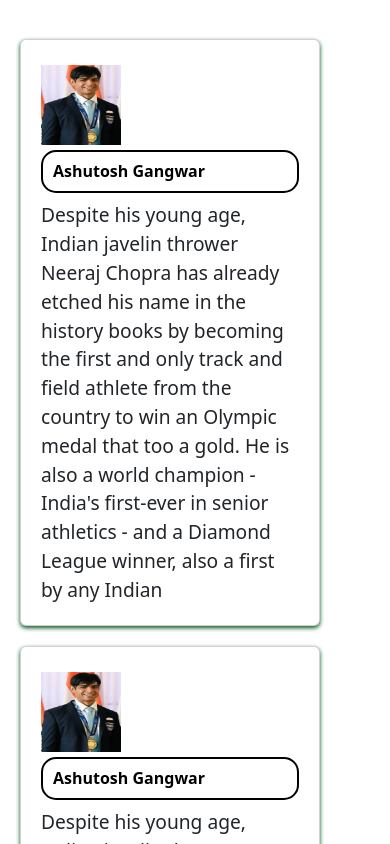
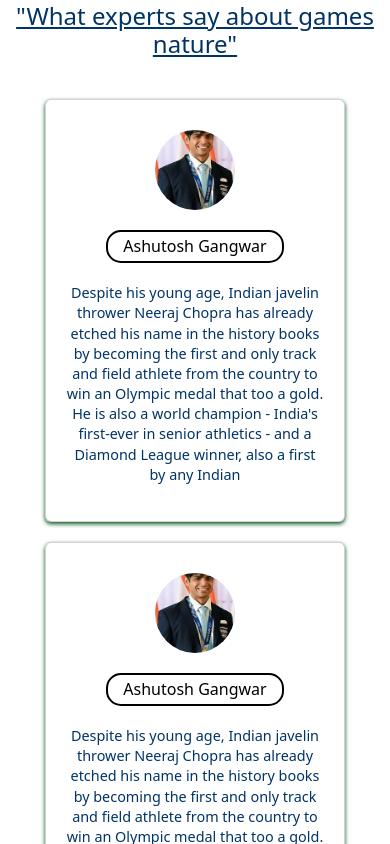
Before and after one commit to ashutoshgangwar/start_olampix, a React (Create React App) app: page / in a window 390 px wide. Shown: the part 920-1764 px from the top of the page. Built offline with nearby package versions, Linux system fonts and the light colour scheme.

Commit message:
Bogs component updated in show more and remove extra css

```diff
--- a/src/App.css
+++ b/src/App.css
@@ -157,156 +157,99 @@ p {
 
 
 
-/* Cards */
+/* Blog Section */
 
-/* Experiance */
-.exp{
-  color: var(--background-color3);
-  margin-left: 20px;
-  text-decoration:underline;
+.subheading {
+  text-align: center;
+  margin: 20px 0;
+  font-size: 1.5rem;
+  color: var(--background-color1);
+  text-decoration: underline;
 }
 
+.exp {
+  color: var(--background-color3);
+  margin: 20px;
+  text-decoration: underline;
+  text-align: center;
+}
+
+/* Card Container */
 .card-container {
   display: flex;
   flex-wrap: wrap;
-  justify-content: space-between;
+  justify-content: space-around;
   padding: 20px;
+  gap: 20px; /* Add spacing between cards */
 }
 
+/* Individual Cards */
 .card {
-  position: relative;
   border: 1px solid #ccc;
   border-radius: 8px;
   box-shadow: 0 2px 4px var(--background-color2);
-  width: calc(33.33% - 20px); /* Adjusted width */
-  box-shadow: 0 2px 4px var(--background-color2);
-  text-align: left; /* Align text to the left */
-  margin-bottom: 20px;
-  padding: 20px; /* Add padding to the card content */
-  max-width: 300px; /* Set a max-width for better readability */
+  text-align: center;
+  width: 100%; /* Default width */
+  max-width: 300px; /* Constrain the card's width */
+  padding: 20px;
+  background-color: var(--background-color3);
+  color: var(--background-color1);
+}
 
-  /* Add a media query to make cards full width on smaller screens */
-  @media screen and (max-width: 768px) {
+.card img {
+  height: 80px;
+  width: 80px;
+  margin: 10px auto;
+  display: block;
+  border-radius: 50%;
+  object-fit: cover;
+}
+
+.card h6 {
+  color: var(--background-color1);
+  border: 2px solid var(--background-color1);
+  border-radius: 15px;
+  margin: 10px 0;
+  padding: 5px;
+  display: inline-block;
+  font-size: 1rem;
+}
+
+.card p {
+  font-size: 0.9rem;
+  line-height: 1.4;
+  margin-top: 10px;
+  color: var(--background-color1);
+}
+
+/* Responsive Design */
+@media screen and (max-width: 768px) {
+  .card-container {
+    flex-direction: column;
+    align-items: center;
+    gap: 20px;
+  }
+
+  .card {
     width: 100%;
   }
 }
-
-.card h3,
-.card p,
-.card span,
-.card li {
-  margin: 0;
-  padding: 0;
+.show-more {
+  text-align: center;
+  margin-top: 20px;
 }
 
-.card span {
-  display: block;
-  margin-bottom: 10px; /* Add some space between spans */
-  font-weight: bold; /* Make spans bold */
+.show-more-link {
+  display: inline-block;
+  padding: 10px 20px;
+  background-color: var(--background-color1);
+  color: white;
+  text-decoration: none;
+  border-radius: 5px;
+  font-size: 1rem;
+  transition: background-color 0.3s ease;
 }
 
-.card li {
-  list-style-type: none; /* Remove default list style */
-  margin-bottom: 5px; /* Add some space between list items */
+.show-more-link:hover {
+  background-color: #1500d6;
 }
-
-.image-comapny img {
-  height: 80px;
-  width: 80px;
-  position: relative;
-  margin-top: 5px;
-}
-
-.job-time {
-  margin-top: 5px;
-}
-
-.bullet-item {
-  margin-bottom: 5px; /* Adjust spacing between items */
-  color: var(--background-color1);
-}
-
-.bullet-item:before {
-  content: "•"; /* Bullet character */
-  margin-right: 5px; /* Adjust spacing between bullet and text */
-}
-
-.job-timing {
-  position: absolute;
-  bottom: 0;
-  right: 0;
-  margin: 10px;
-}
-
-
-
-
-/* Projects */
-.exp{
-  color: var(--background-color3);
-  margin-left: 20px;
-  text-decoration:underline;
-}
-
-.project-card-container {
-  display: flex;
-  flex-wrap: wrap;
-  justify-content: space-between;
-  padding: 20px;
-  background-color: var(--background-color1);
-
-}
-
-.project-card {
-  position: relative;
-  border: 1px solid #ccc;
-  border-radius: 8px;
-  box-shadow: 0 2px 4px var(--background-color3);
-  width: calc(33.33% - 20px); /* Adjusted width */
-  box-shadow: 0 2px 4px var(--background-color2);
-  text-align: left; /* Align text to the left */
-  margin-bottom: 20px;
-  padding: 20px; /* Add padding to the card content */
-  max-width: 300px; /* Set a max-width for better readability */
-  background-color: var(--background-color3);
-
-
-  /* Add a media query to make cards full width on smaller screens */
-  @media screen and (max-width: 768px) {
-    width: 100%;
-  }
-}
-
-
-.project-card h3,
-.project-card p,
-.project-card span,
-.project-card li {
-  margin: 0;
-  padding: 0;
-}
-
-.project-card span {
-  display: block;
-  margin-bottom: 10px; /* Add some space between spans */
-  font-weight: bold; /* Make spans bold */
-}
-
-.project-card li {
-  list-style-type: none; /* Remove default list style */
-  margin-bottom: 5px; /* Add some space between list items */
-
-
-}
-
-
-.project-bullet-item {
-  margin-bottom: 5px; /* Adjust spacing between items */
-
-  color: var(--background-color1);
-}
-
-.bullet-item:before {
-  content: "•"; /* Bullet character */
-  margin-right: 5px; /* Adjust spacing between bullet and text */
-}
--- a/src/Blogs.js
+++ b/src/Blogs.js
@@ -4,13 +4,38 @@ import "./App.css";
 function Blogs() {
   return (
     <div className="maincard">
-      <h2 className="exp">Professional Profile</h2>
+      <h2 className="subheading">"What experts say about games nature"</h2>
       <div className="card-container">
+        <div className="card">
+          <div className="professional-image">
+            <img src="neeraj.jpeg" alt="" />
+          </div>
+          <div className="Professional-name">
+            <h6
+              style={{
+                color: "Black",
+                border: "2px solid Black",
+                borderRadius: "15px",
+                margin: "10px top",
+              }}
+            >
+              <span style={{ margin: "10px" }}>Ashutosh Gangwar</span>{" "}
+            </h6>
+          </div>
+          <p>
+            Despite his young age, Indian javelin thrower Neeraj Chopra has
+            already etched his name in the history books by becoming the first
+            and only track and field athlete from the country to win an Olympic
+            medal that too a gold. He is also a world champion - India's
+            first-ever in senior athletics - and a Diamond League winner, also a
+            first by any Indian
+          </p>
+        </div>
+        {/* Repeat the card for other profiles */}
         <div className="card">
           <div className="image-comapny">
             <img src="neeraj.jpeg" alt="" />
           </div>
-
           <div className="job-time">
             <h6
               style={{
@@ -32,36 +57,11 @@ function Blogs() {
             first by any Indian
           </p>
         </div>
+
         <div className="card">
           <div className="image-comapny">
             <img src="neeraj.jpeg" alt="" />
           </div>
-
-          <div className="job-time">
-            <h6
-              style={{
-                color: "Black",
-                border: "2px solid Black",
-                borderRadius: "15px",
-                margin: "10px top",
-              }}
-            >
-              <span style={{ margin: "10px" }}>Ashutosh Gangwar</span>{" "}
-            </h6>
-          </div>
-          <p>
-            Despite his young age, Indian javelin thrower Neeraj Chopra has
-            already etched his name in the history books by becoming the first
-            and only track and field athlete from the country to win an Olympic
-            medal that too a gold. He is also a world champion - India's
-            first-ever in senior athletics - and a Diamond League winner, also a
-            first by any Indian
-          </p>
-        </div><div className="card">
-          <div className="image-comapny">
-            <img src="neeraj.jpeg" alt="" />
-          </div>
-
           <div className="job-time">
             <h6
               style={{
@@ -83,11 +83,11 @@ function Blogs() {
             first by any Indian
           </p>
         </div>
+
         <div className="card">
           <div className="image-comapny">
             <img src="neeraj.jpeg" alt="" />
           </div>
-
           <div className="job-time">
             <h6
               style={{
@@ -110,6 +110,10 @@ function Blogs() {
           </p>
         </div>
       </div>
+      {/* Add "Show More" link */}
+      <div className="show-more">
+        <a href="/more-blogs" className="show-more-link">Show More</a>
+      </div>
     </div>
   );
 }
```
